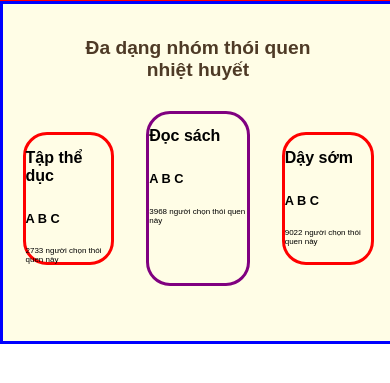
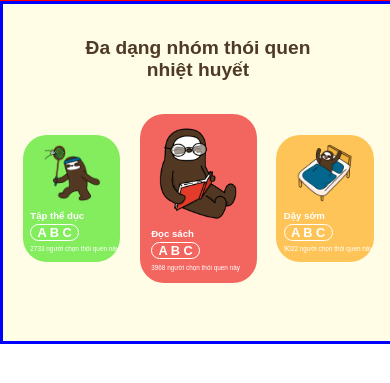
Before and after one commit to KienHongNguyen/ripid-page, a plain HTML site: page index.html in a window 390 px wide. Shown: the part 343-726 px from the top of the page. Drawn offline with Linux system fonts and the light colour scheme.

Commit message:
activity section

```diff
--- a/index.html
+++ b/index.html
@@ -18,16 +18,19 @@
         <h1>Đa dạng nhóm thói quen <br> nhiệt huyết</h1>
         <div class="cardSection">
             <div id="card1">
+                <img src="images/exercise.webp" alt="Exercise">
                 <h2>Tập thể dục</h2>
                 <h3>A B C</h3>
                 <p>2733 người chọn thói quen này</p>
             </div>
             <div id="card2">
+                <img src="images/read-book.webp" alt="Reading Book">
                 <h2>Đọc sách</h2>
                 <h3>A B C</h3>
                 <p>3968 người chọn thói quen này</p>
             </div>
             <div id="card3">
+                <img src="images/getup.png" alt="Getting Up">
                 <h2>Dậy sớm</h2>
                 <h3>A B C</h3>
                 <p>9022 người chọn thói quen này</p>
--- a/style.css
+++ b/style.css
@@ -70,38 +70,87 @@ body {
     height: 20vh;
 
 }
+/* cardSection Head Text */
 .cardSection h2 {
-    font-size: 1rem;
+    font-size: 0.6rem;
+    color: white;
+    margin-left: 2vw;
+    font-weight: bolder;
 }
+/* cardSection Avatar Text */
 .cardSection h3 {
     font-size: 0.8rem;
+    text-align: center;
+    border-radius: 1rem;
+    width: 12vw;
+    color: white;
+    margin-left: 2vw;
+    margin-top: -0.6vh;
+    border: 0.08rem solid white;
 }
 .cardSection p {
-    font-size: 0.5rem;
+    font-size: 0.4rem;
+    margin-left: 2vw;
+    margin-top: -1vh;
+    font-weight: 100;
+    color: white;
+
 }
 
-#card1, #card3 {
+
+#card1 {
     display: flex;
     flex-direction: column;
 
-    width: 22vw;
+    width: 25vw;
     height: 15vh;
     border-radius: 1.5rem;
-
-
-    border: solid red;
+    background-color: #84ed5e;
+}
+#card1 img{
+    width: 15vw;
+    margin-left: 5vw;
+    margin-top: 1vh;
 }
 
 #card2 {
     display: flex;
     flex-direction: column;
 
-    width: 25vw;
+    width: 30vw;
     height: 20vh;
     border-radius: 1.5rem;
+    background-color: #f2665f;
+}
+#card2 img{
+    width: 24vw;
+    margin-left: 3vw;
+    margin-top: 1.5vh;
+}
 
+#card2 h2 {
+    margin-left: 3vw;
+}
+#card2 h3 {
+    margin-left: 3vw;
+}
+#card2 p {
+    margin-left: 3vw;
+}
 
-    border: solid purple;
+#card3 {
+    display: flex;
+    flex-direction: column;
+
+    width: 25vw;
+    height: 15vh;
+    border-radius: 1.5rem;
+    background-color: #ffc457;
+}
+#card3 img{
+    width: 15vw;
+    margin-left: 5vw;
+    margin-top: 1vh;
 }
 
 
```
Also changed, not shown: images/exercise.webp (added), images/getup.png (added), images/read-book.webp (added).
